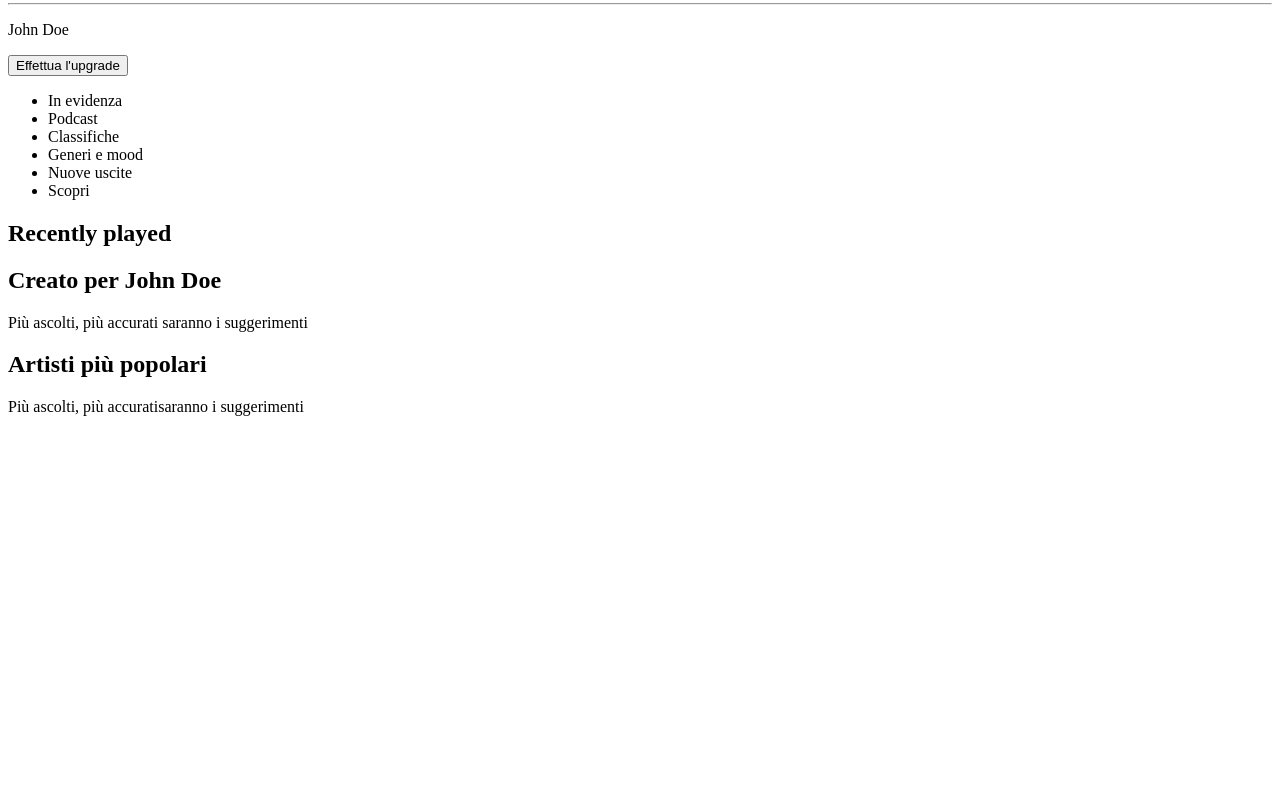
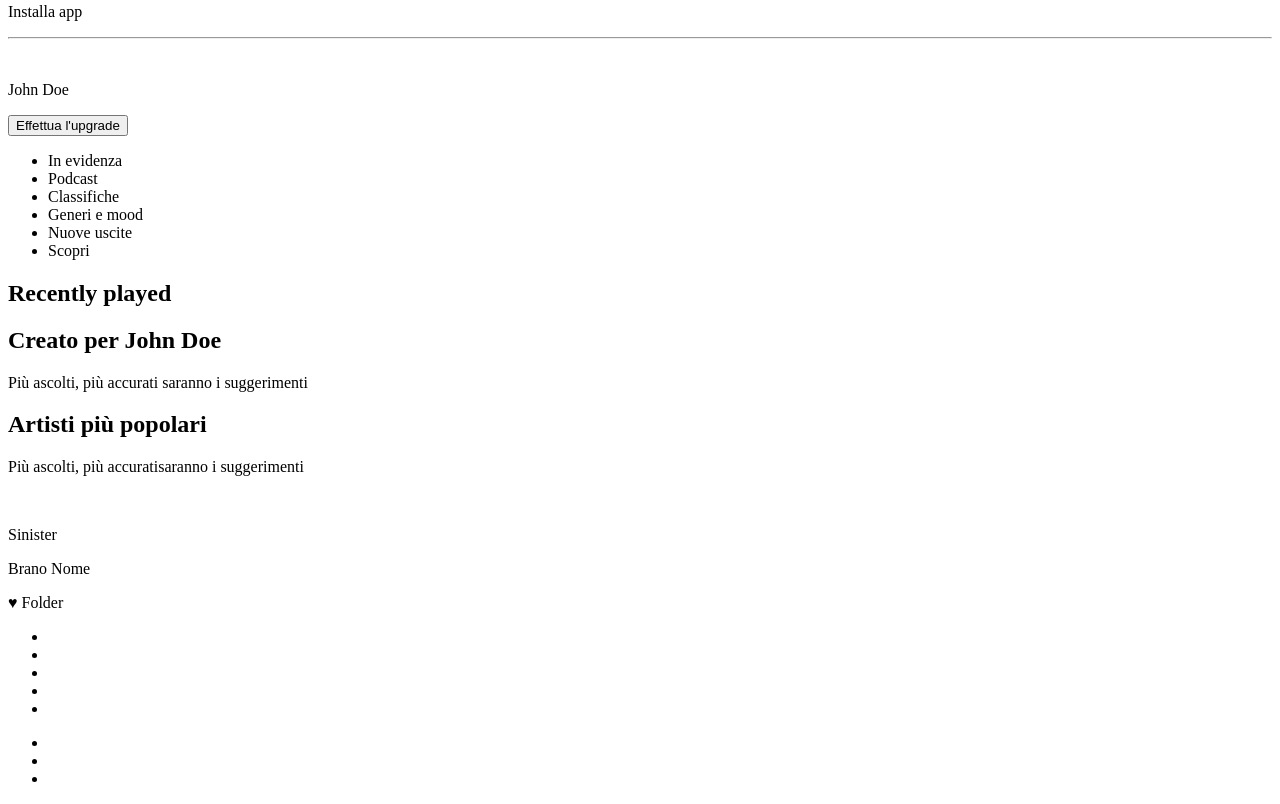
Before and after one commit to MirkoValle/html-css-spotifyweb, a plain HTML site: page index.html in a window 1280 px wide. Shown: the part 2040-2844 px from the top of the page. Before the commit the page ends 2472 px from the top, so only its background shows below. Drawn offline with Linux system fonts and the light colour scheme.

Commit message:
Added content structure for footer

```diff
--- a/index.html
+++ b/index.html
@@ -53,8 +53,10 @@
             </div>
             <!-- sezione installa app e account -->
             <div>
+                <img src="" alt="">
                 <p>Installa app</p>
                 <hr>
+                <img src="" alt="">
                 <P>John Doe</P>
             </div>
         </section>
@@ -107,7 +109,42 @@
         </section>
     </main>
 
-    <footer></footer>
+    <footer>
+        <!-- brano in riproduzione -->
+        <div>
+            <img src="" alt="">
+            <div>
+                <p>Sinister</p>
+                <p>Brano Nome</p>
+            </div>
+            &hearts;
+            Folder
+        </div>
+        <!-- media player -->
+        <div>
+            <nav>
+                <ul>
+                    <li></li>
+                    <li></li>
+                    <li></li>
+                    <li></li>
+                    <li></li>
+                </ul>
+            </nav>
+            <nav></nav>
+        </div>
+
+        <!-- audio -->
+        <div>
+            <nav>
+                <ul>
+                    <li></li>
+                    <li></li>
+                    <li></li>
+                </ul>
+            </nav>
+        </div>
+    </footer>
 
 </body>
 
```
